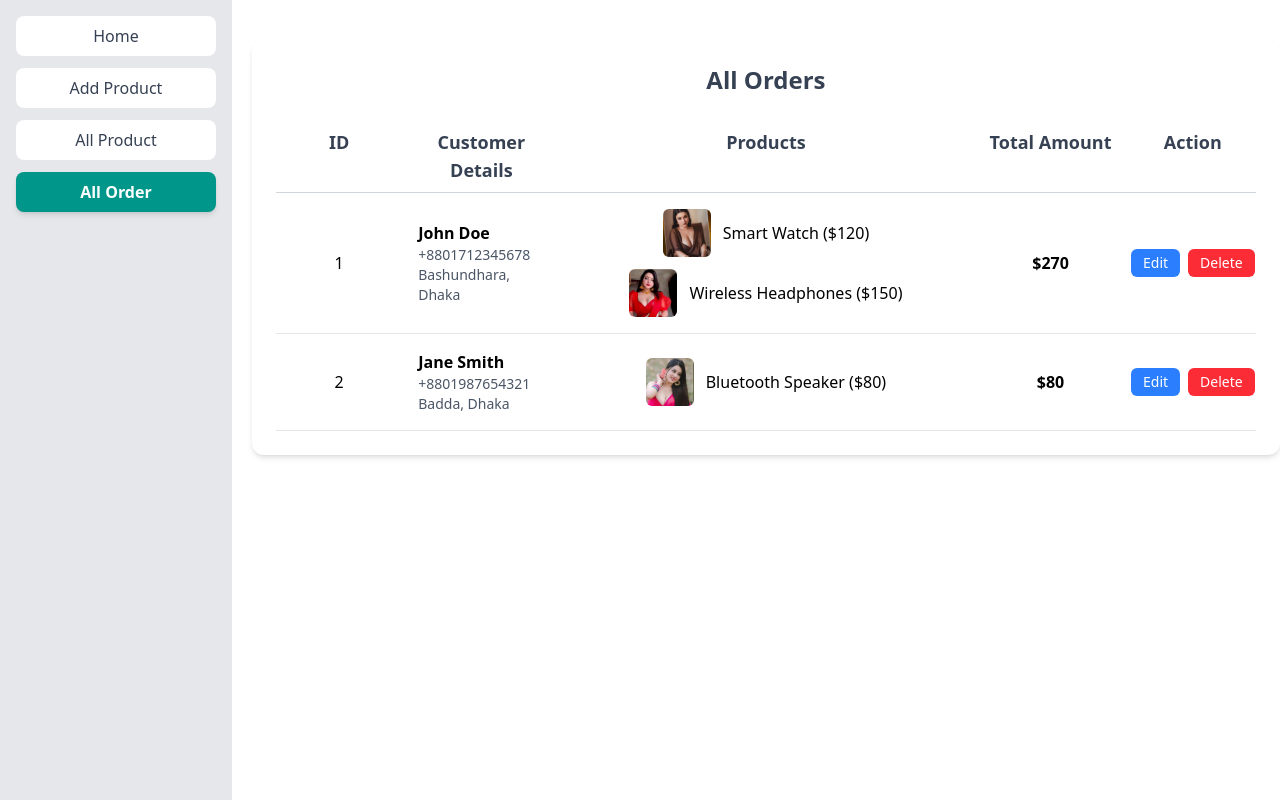
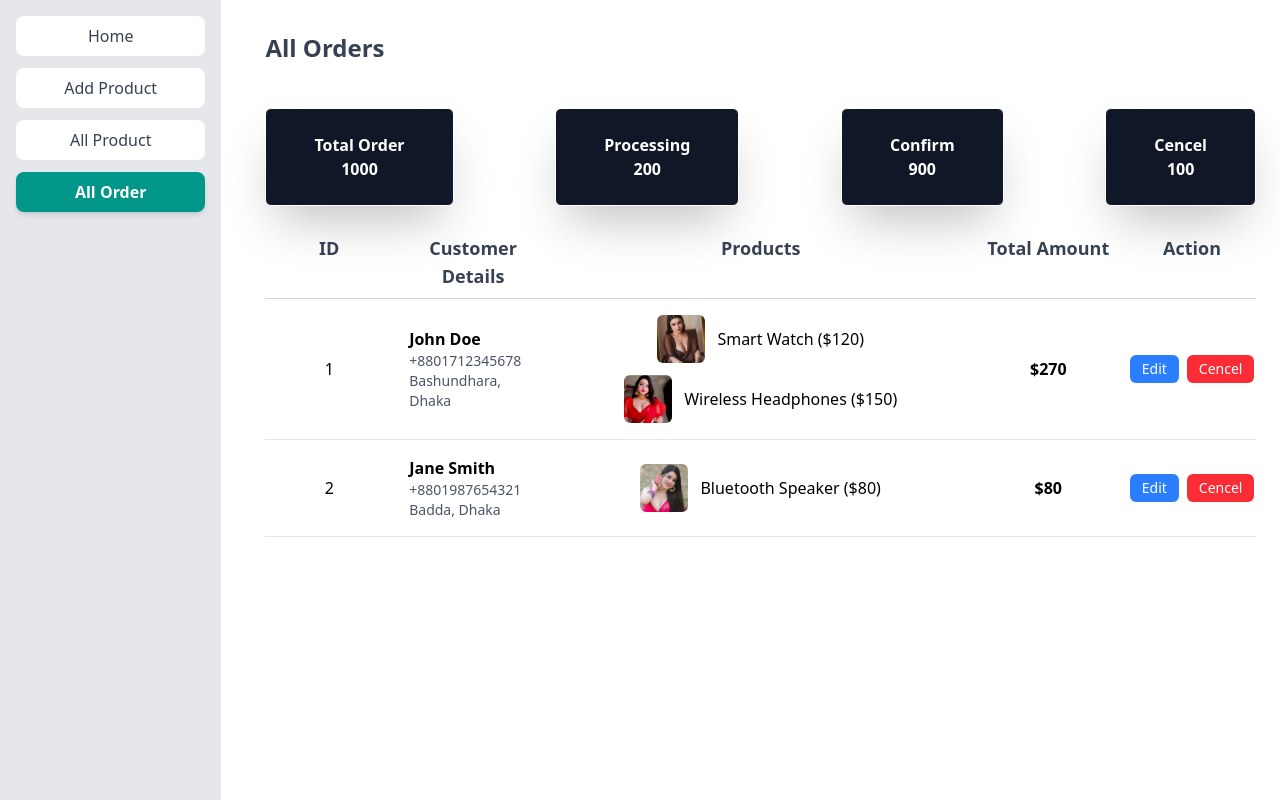
Before and after one commit to rajibulislam60/simpleshop, a React (Vite) app in the folder dashboard/: page /allorder in a window 1280 px wide. Built offline with nearby package versions, Linux system fonts and the light colour scheme.

Commit message:
order title add

```diff
--- /dev/null
+++ b/dashboard/src/Components/OrderTitle.jsx
@@ -0,0 +1,26 @@
+import React from "react";
+
+const OrderTitle = () => {
+  return (
+    <div className="flex justify-between">
+      <div className="border rounded-md shadow-2xl bg-gray-900 text-white font-semibold px-12 py-6 items-center text-center">
+        <h2>Total Order</h2>
+        <h3>1000</h3>
+      </div>
+      <div className="border rounded-md shadow-2xl bg-gray-900 text-white font-semibold px-12 py-6 items-center text-center">
+        <h2>Processing</h2>
+        <h3>200</h3>
+      </div>
+      <div className="border rounded-md shadow-2xl bg-gray-900 text-white font-semibold px-12 py-6 items-center text-center">
+        <h2>Confirm</h2>
+        <h3>900</h3>
+      </div>
+      <div className="border rounded-md shadow-2xl bg-gray-900 text-white font-semibold px-12 py-6 items-center text-center">
+        <h2>Cencel</h2>
+        <h3>100</h3>
+      </div>
+    </div>
+  );
+};
+
+export default OrderTitle;
--- a/dashboard/src/pages/AllOrder.jsx
+++ b/dashboard/src/pages/AllOrder.jsx
@@ -3,6 +3,7 @@ import image1 from "../images/1.png";
 import image2 from "../images/2.png";
 import image3 from "../images/3.png";
 import { NavLink } from "react-router";
+import OrderTitle from "../Components/OrderTitle";
 
 const AllOrder = () => {
   const orders = [
@@ -48,10 +49,11 @@ const AllOrder = () => {
 
   return (
     <div>
-      <div className="max-w-6xl mx-auto mt-10 bg-white rounded-xl shadow-md p-6">
-        <h2 className="text-2xl font-bold mb-6 text-center text-gray-700">
-          All Orders
-        </h2>
+      <div className="max-w-full mx-auto mt-2 bg-white p-6">
+        <h2 className="text-2xl font-bold mb-6 text-gray-700">All Orders</h2>
+        <div className="py-5">
+          <OrderTitle />
+        </div>
 
         {/* Table Header */}
         <div className="border-b border-gray-300 text-lg font-semibold text-gray-700">
@@ -127,7 +129,7 @@ const AllOrder = () => {
                       Edit
                     </NavLink>
                     <button className="bg-red-500 text-white px-3 py-1 rounded-md hover:bg-red-600 text-sm">
-                      Delete
+                      Cencel
                     </button>
                   </li>
                 </ul>
```
